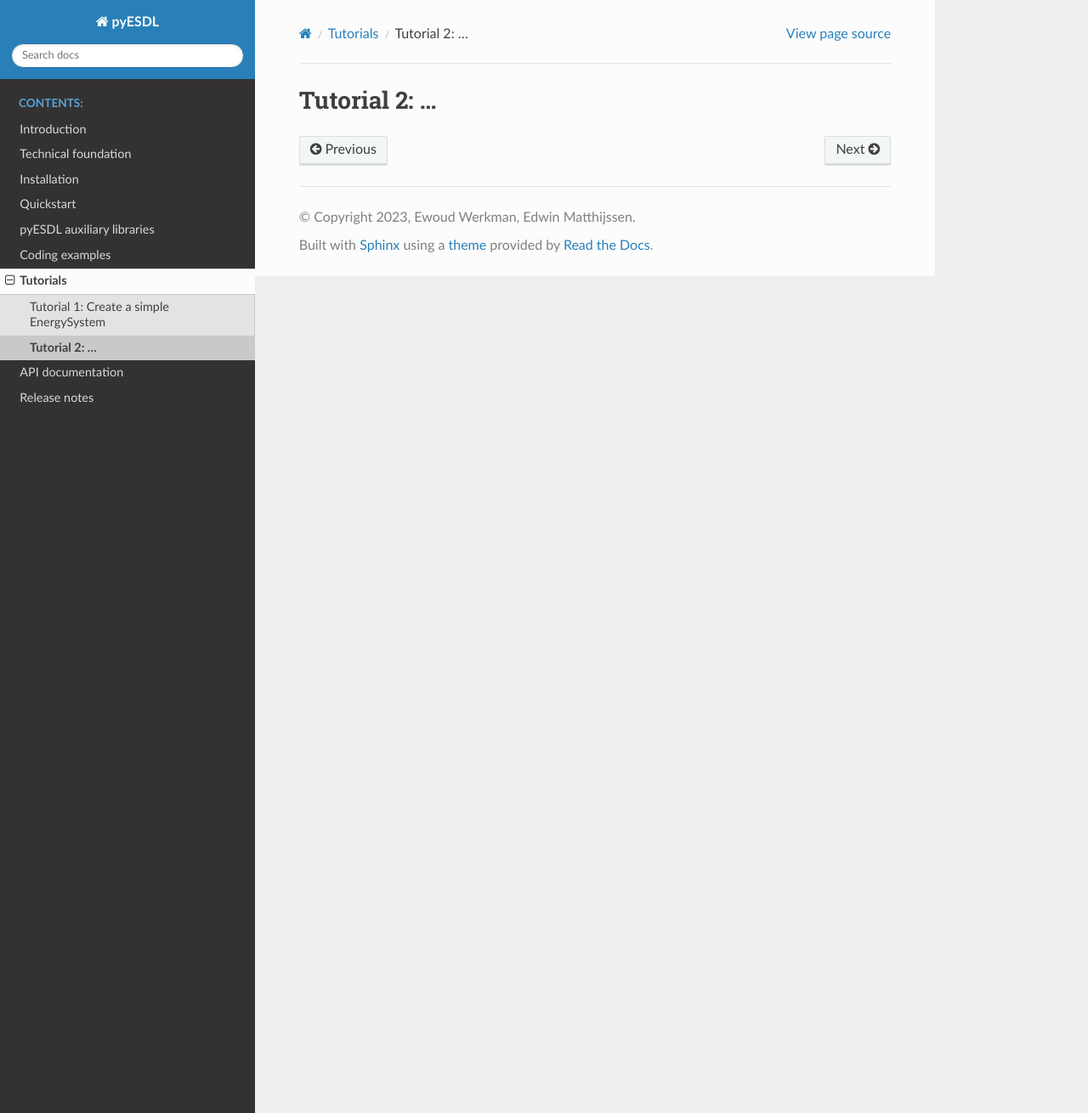
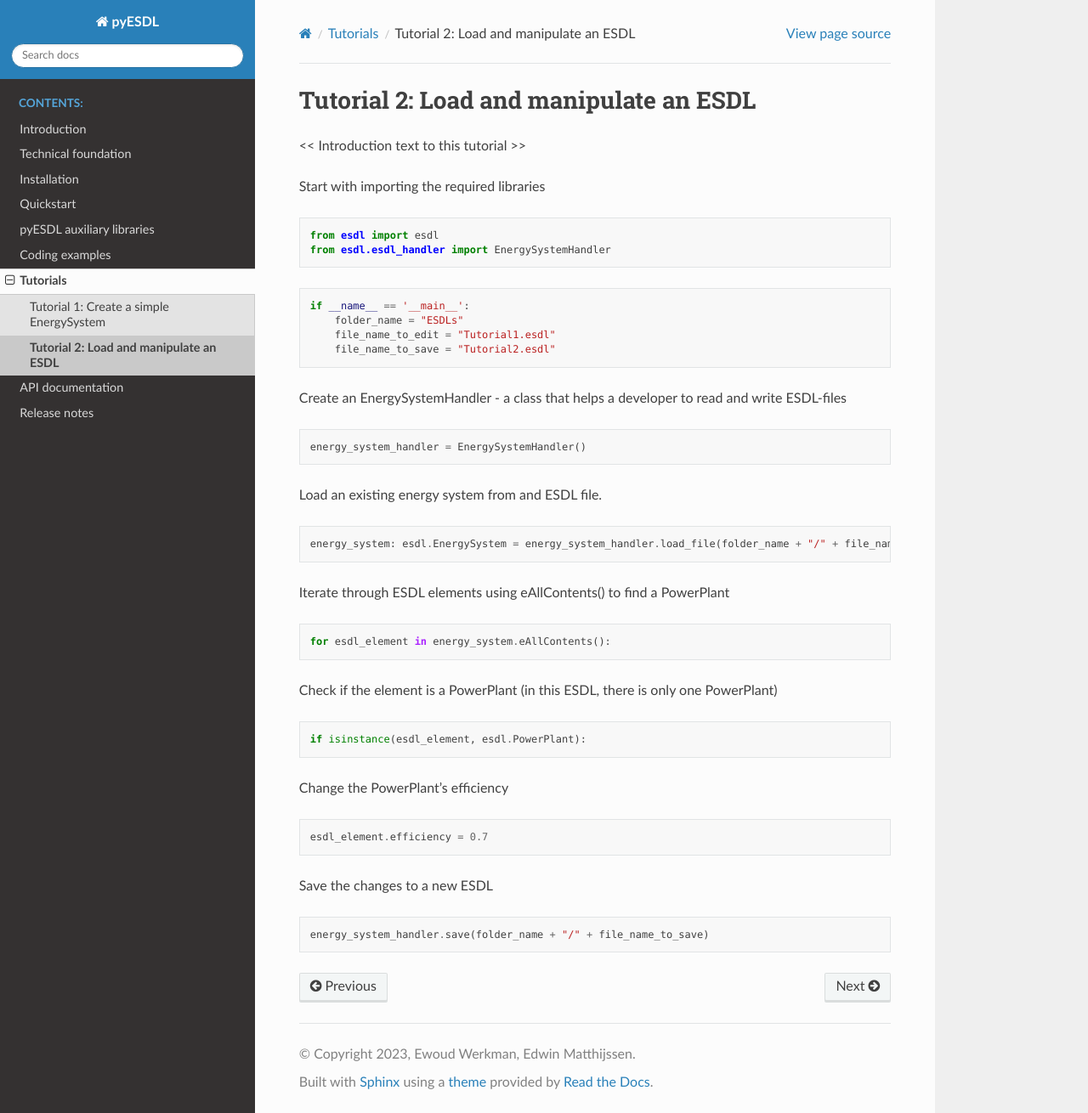
Before and after one commit to EnergyTransition/pyESDL, a Sphinx documentation site: the page built from docs/source/Tutorials/tutorial2.rst, in a window 1280 px wide and 1310 px high. Shown: the whole window at 85% size. Built offline with Sphinx 7.4.7 and the Read the Docs theme 2.0.0, drawn with Linux system fonts in a browser that asks for light colours.

Commit message:
Added Tutorial2, and added empty files for Tutorial 3 and 4.

```diff
--- a/docs/source/Tutorials/tutorial1.rst
+++ b/docs/source/Tutorials/tutorial1.rst
@@ -8,7 +8,6 @@ Start with importing the required libraries
 .. code-block:: python
 
     from esdl import esdl
-    from esdl.edr.client import EDRClient
     from esdl.esdl_handler import EnergySystemHandler
 
 Define some constants
--- a/docs/source/Tutorials/tutorial2.rst
+++ b/docs/source/Tutorials/tutorial2.rst
@@ -1,2 +1,54 @@
-Tutorial 2: ...
+Tutorial 2: Load and manipulate an ESDL
 ===============
+
+<< Introduction text to this tutorial >>
+
+Start with importing the required libraries
+
+.. code-block:: python
+
+    from esdl import esdl
+    from esdl.esdl_handler import EnergySystemHandler
+
+.. code-block:: python
+
+    if __name__ == '__main__':
+        folder_name = "ESDLs"
+        file_name_to_edit = "Tutorial1.esdl"
+        file_name_to_save = "Tutorial2.esdl"
+
+Create an EnergySystemHandler - a class that helps a developer to read and write ESDL-files
+
+.. code-block:: python
+
+    energy_system_handler = EnergySystemHandler()
+
+Load an existing energy system from and ESDL file.
+
+.. code-block:: python
+
+    energy_system: esdl.EnergySystem = energy_system_handler.load_file(folder_name + "/" + file_name_to_edit)
+
+Iterate through ESDL elements using eAllContents() to find a PowerPlant
+
+.. code-block:: python
+
+    for esdl_element in energy_system.eAllContents():
+
+Check if the element is a PowerPlant (in this ESDL, there is only one PowerPlant)
+
+.. code-block:: python
+
+        if isinstance(esdl_element, esdl.PowerPlant):
+
+Change the PowerPlant's efficiency
+
+.. code-block:: python
+
+            esdl_element.efficiency = 0.7
+
+Save the changes to a new ESDL
+
+.. code-block:: python
+
+    energy_system_handler.save(folder_name + "/" + file_name_to_save)
--- /dev/null
+++ b/docs/source/Tutorials/tutorial3.rst
@@ -0,0 +1,2 @@
+Tutorial 3: ...
+===============
--- /dev/null
+++ b/docs/source/Tutorials/tutorial4.rst
@@ -0,0 +1,2 @@
+Tutorial 4: ...
+===============
```
